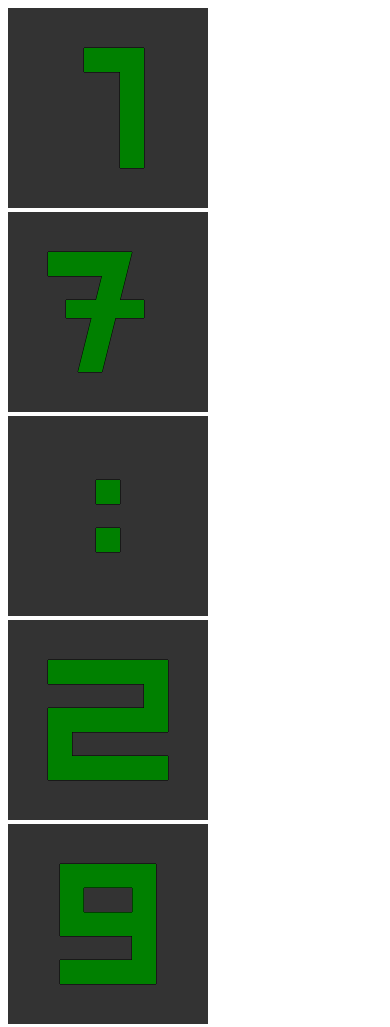
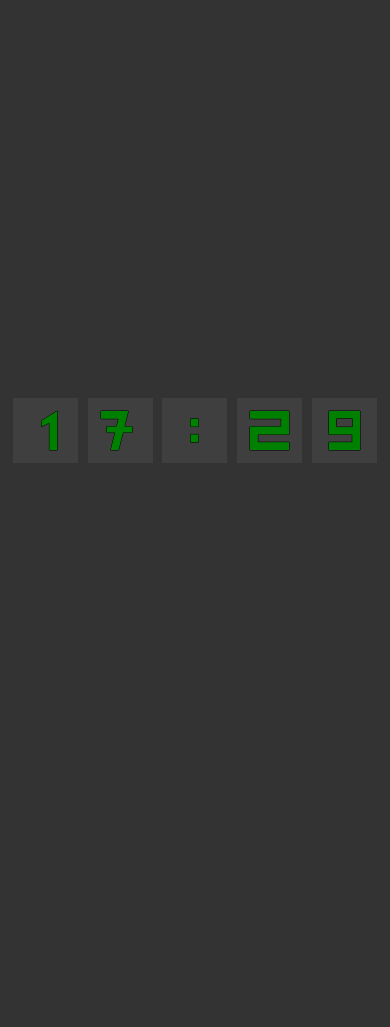
Before and after one commit to Clansou/Design-Clock, a plain HTML site: page index.html in a window 390 px wide. After the commit the page ends 860 px from the top, so only its background shows below. Drawn offline with Linux system fonts and the light colour scheme.

Commit message:
Update design responsive

```diff
--- a/Js/main.js
+++ b/Js/main.js
@@ -2,6 +2,22 @@ import { getDate } from "./date.js";
 import {DrawNumber} from './numbers/drawNumber.js'
 const canvas = document.getElementsByClassName("canvas");
 let previousTime = null;
+
+
+function resizeCanvas() {
+    const windowWidth = window.innerWidth;
+    const windowHeight = window.innerHeight;
+
+    for (let i = 0; i < canvas.length; i++) {
+        canvas[i].width = windowWidth/6;
+        canvas[i].height = canvas[i].width;
+    }
+}
+
+resizeCanvas();
+
+window.addEventListener('resize', resizeCanvas);
+
 function checkDateChange(){
     let currentTime = getDate();
     if(currentTime != previousTime){
@@ -12,17 +28,9 @@ function checkDateChange(){
 
             DrawNumber(ctx,canva,currentTime[i]);
         }
+        previousTime = currentTime;
     }
 }
 
 
-
-
 setInterval(checkDateChange, 1000);
-
-
-
-
-
-
-// DrawFour, DrawFive, DrawSix, DrawSeven, DrawEight, DrawNine
--- a/Js/numbers/numbers.js
+++ b/Js/numbers/numbers.js
@@ -53,13 +53,13 @@ export function DrawOne(ctx, canvasWidth, canvasHeight){
 
 
     ctx.beginPath();
-    ctx.moveTo(xOffset + width * 0.3, yOffset); // Point de départ
-    ctx.lineTo(xOffset + width * 0.8, yOffset); // Ligne horizontale
+    ctx.moveTo(xOffset + width * 0.8, yOffset); // Point de départ
     ctx.lineTo(xOffset + width * 0.8, yOffset + height);
     ctx.lineTo(xOffset + width * 0.6, yOffset + height);
-    ctx.lineTo(xOffset + width * 0.6, yOffset + height * 0.2);
-    ctx.lineTo(xOffset + width * 0.3, yOffset + height * 0.2);
-    ctx.lineTo(xOffset + width * 0.3, yOffset); // Retour au point de départ
+    ctx.lineTo(xOffset + width * 0.6, yOffset + height * 0.3);
+    ctx.lineTo(xOffset + width * 0.4, yOffset + height * 0.4);
+    ctx.lineTo(xOffset + width * 0.4, yOffset + height * 0.25);
+    ctx.lineTo(xOffset + width * 0.8, yOffset);
     fillColor(ctx);
 }
 
--- a/index.html
+++ b/index.html
@@ -3,14 +3,18 @@
 <head>
     <meta charset="UTF-8">
     <meta name="viewport" content="width=device-width, initial-scale=1.0">
+    <link rel="stylesheet" href="style.css">
     <title>Document</title>
 </head>
 <body>
-    <canvas class="canvas" width="200" height="200" style="background-color:#333"></canvas>
-    <canvas class="canvas" width="200" height="200" style="background-color:#333"></canvas>
-    <canvas class="canvas" width="200" height="200" style="background-color:#333"></canvas>
-    <canvas class="canvas" width="200" height="200" style="background-color:#333"></canvas>
-    <canvas class="canvas" width="200" height="200" style="background-color:#333"></canvas>
+    <div>
+        <canvas class="canvas"></canvas>
+        <canvas class="canvas"></canvas>
+        <canvas class="canvas"></canvas>
+        <canvas class="canvas"></canvas>
+        <canvas class="canvas"></canvas>
+    </div>
+
 
 </body>
 <script type="module" src="Js/main.js"></script>
--- /dev/null
+++ b/style.css
@@ -0,0 +1,15 @@
+canvas{
+    background-color: #3f3f3f;
+    transition: background-color 0.5s ease;
+
+}
+div{
+    display: flex;
+    justify-content: space-around;
+    align-items: center;
+    height: 100vh;
+}
+
+body{
+    background-color: #333;
+}
```
Also changed, not shown: Js/numbers/drawNumber.js (+10 -10 lines).
